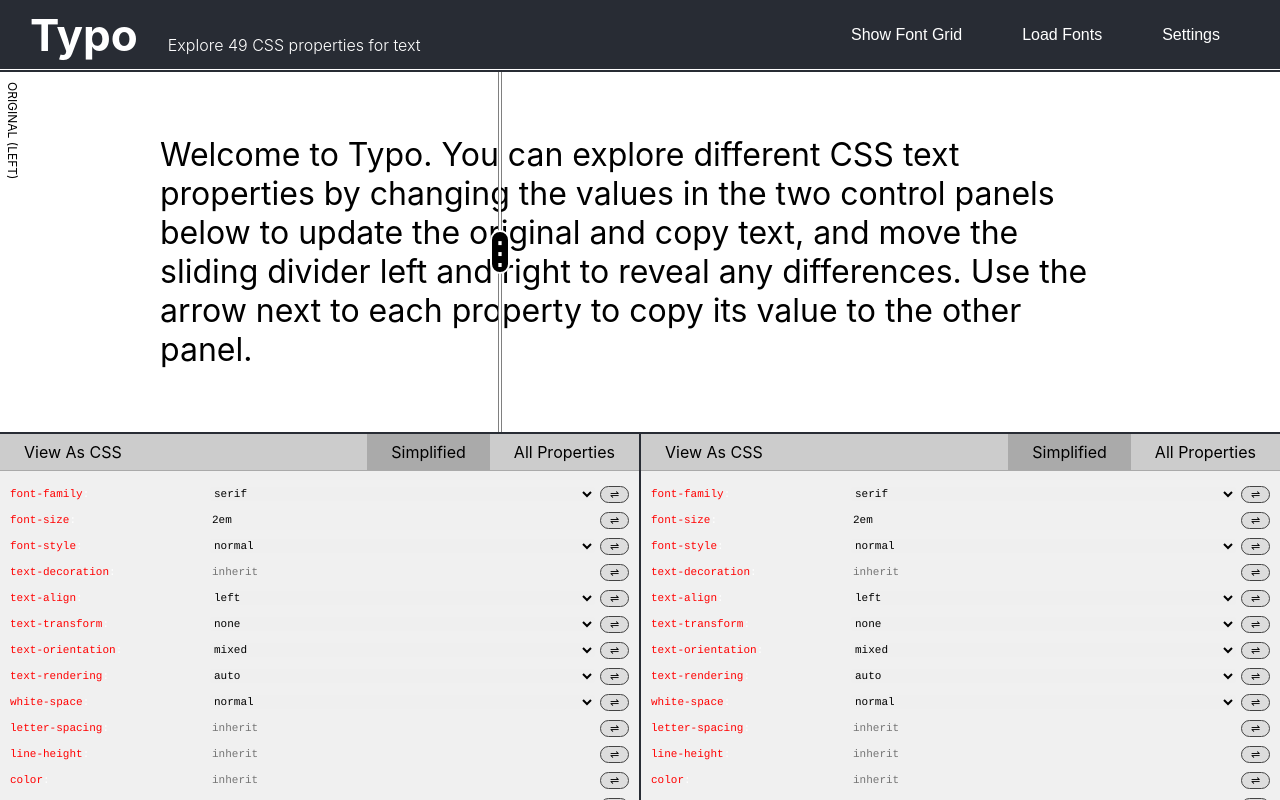
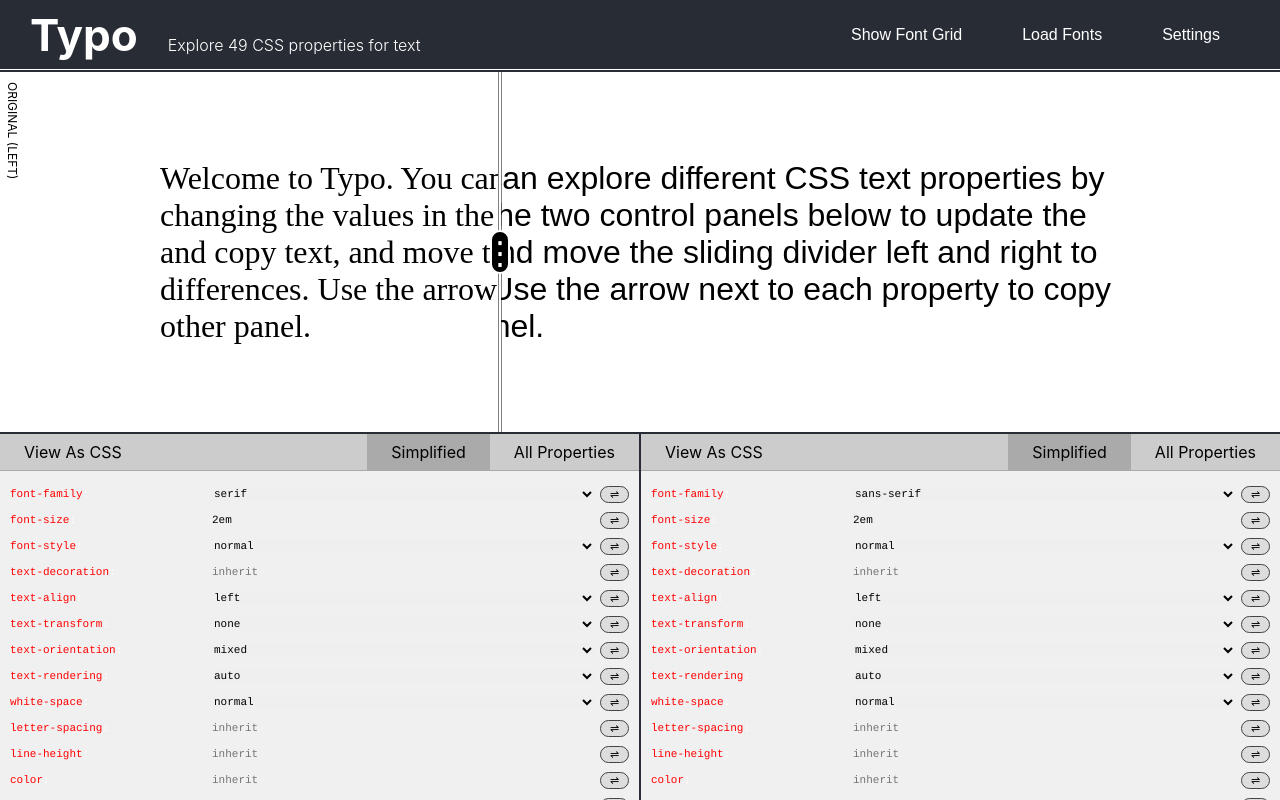
Before and after one commit to onion2k/typo, a React (Create React App) app: page / in a window 1280 px wide. Built offline with nearby package versions, Linux system fonts and the light colour scheme.

Commit message:
Set default copy to use sans-serif

```diff
--- a/src/App.js
+++ b/src/App.js
@@ -11,9 +11,14 @@ const cssdata = require("./ctf.json");
 const cssTextFeatures = cssdata.cssTextFeatures;
 
 const defaultState = {
+  fontFamily: "serif",
   fontSize: "2em",
   maxWidth: "960px"
 };
+
+const defaultCopyState = Object.assign({}, defaultState, {
+  fontFamily: "sans-serif"
+});
 
 const defaultContent =
   "Welcome to Typo. You can explore different CSS text properties by changing the values in the two control panels below to update the original and copy text, and move the sliding divider left and right to reveal any differences. Use the arrow next to each property to copy its value to the other panel.";
@@ -24,7 +29,7 @@ export default function App() {
   let [background, setBackground] = useState("#ffffff");
   let [diff, setDiff] = useState(false);
   let [original, setOriginal] = useState(defaultState);
-  let [copy, setCopy] = useState(defaultState);
+  let [copy, setCopy] = useState(defaultCopyState);
   let [fontgrid, setFontgrid] = useState(false);
 
   const transfer = (name, value) => {
```
